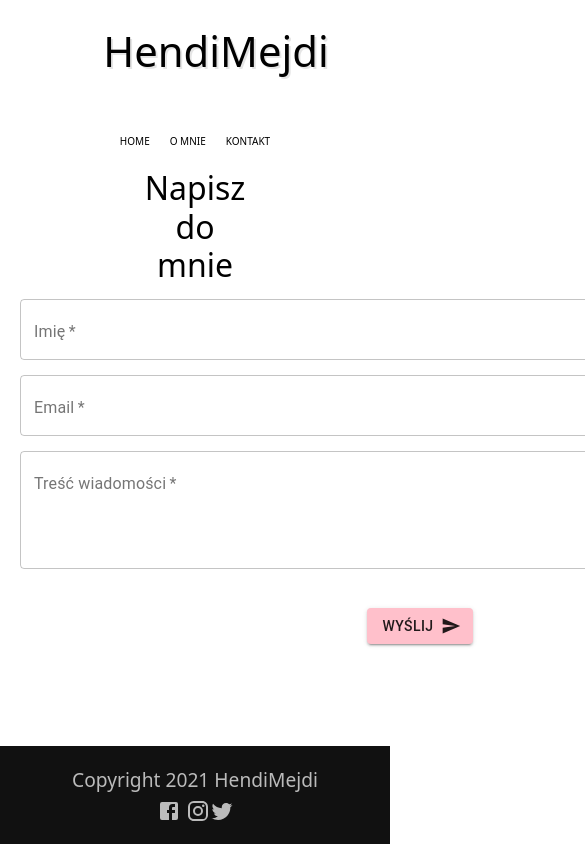
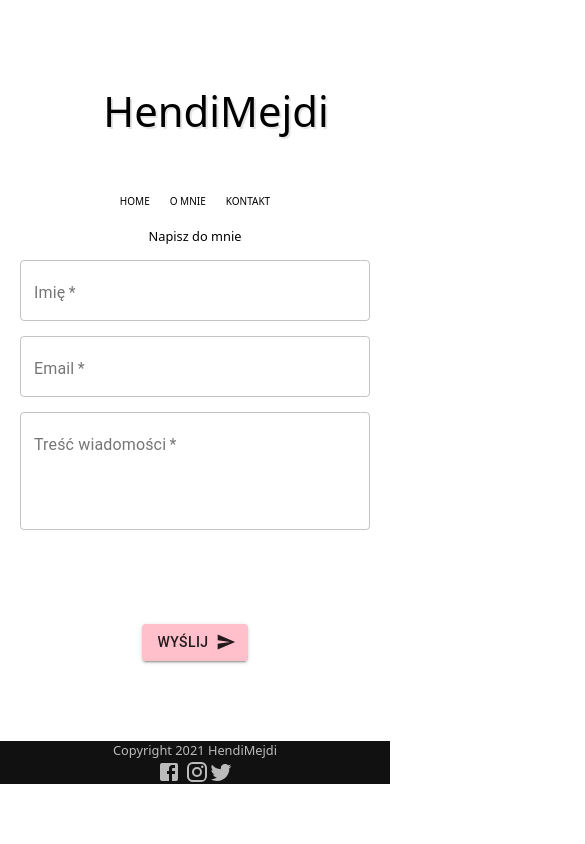
Before and after one commit to Piotr-Zacharski/hendimejdinc, a Next.js app: page /contact in a window 390 px wide. Shown: the top 844 px of the page, 585 px wide, since content can reach past the window. Built offline with nearby package versions, Linux system fonts and the light colour scheme.

Commit message:
Updated contact for RWD

```diff
--- a/components/Layout.js
+++ b/components/Layout.js
@@ -19,13 +19,16 @@ export default function Layout({ children }) {
                         </header>
                         <Nav />
                         <div className="page-content">{ children }</div>
-                            <footer>Copyright 2021 HendiMejdi <br></br>
+                            <footer className="footer">Copyright 2021 HendiMejdi <br></br>
                                 <span className="social-fb"><Link href="/"><FacebookIcon /></Link> </span>
                                 <span className="social-inst"><Link href="/"><InstagramIcon /></Link></span>
                                 <span className="social-tweet"><Link href="/"><TwitterIcon /></Link></span>
                             </footer>
             <style jsx>{`
             font-family: 'Poppins';
+            .social-tweet {
+                margin-left: 4px;
+            }
             .social-fb:hover, .social-inst:hover, .social-tweet:hover {
                 color: lightpink;
                 cursor: pointer;
--- a/components/Nav.js
+++ b/components/Nav.js
@@ -57,9 +57,9 @@ margin: 0 auto;
       &:after {
         width: calc(100% - 60px);
       }
-      @media (max-width: 700px) {
-        width: calc(100% - 10px);
-      }
+      // @media (max-width: 700px) {
+      //   width: calc(100% - 10px);
+      // }
     }
   }
   // @media (max-width: 1300px) {
--- a/pages/contact.js
+++ b/pages/contact.js
@@ -7,6 +7,9 @@ const useStyles = makeStyles({
     marginBottom: 20,
     marginTop: 20,
     display: 'flex',
+    maxWidth: 700,
+    marginLeft: 'auto',
+    marginRight: 'auto',
   },
   button: {
     backgroundColor: 'pink',
@@ -39,8 +42,17 @@ font-size: 2rem;
 position: relative;
 z-index: 2;
 border-radius: 15px;
-width: 30%;
+width: 40%;
 color: black;
+@media (max-width: 700px) {
+  font-size: 0.8rem;
+  padding: 0 10px;
+  width: 100%;
+  justify-content: center;
+  display: flex;
+  margin: 0 auto;
+  align-items: center;
+}
 `;
 
 const Contact = () => {
@@ -57,7 +69,7 @@ const Contact = () => {
         className={classes.contact}
         label="Imię"
         variant="outlined"
-        fullWidth
+
         required>
         </TextField>
         <TextField
@@ -65,13 +77,14 @@ const Contact = () => {
         className={classes.contact}
         label="Email"
         variant="outlined"
-        fullWidth
+
         required>
         </TextField>
         <TextField
+        className={classes.contact}
         label="Treść wiadomości"
         variant="outlined"
-        fullWidth
+
         multiline
         rows={4}
         required>
--- a/styles/globals.css
+++ b/styles/globals.css
@@ -60,14 +60,23 @@ header .intro {
   justify-content: center;
   width: 400px;
 }
-footer {
+.footer {
   background: #111;
   color: #bbb;
   padding: 20px;
   text-align: center;
   margin-top: auto;
   font-size: 1.2rem;
-  max-width: 100%;
+  width: 100%;
+  @media (max-width: 400px) {
+    font-size: 0.8rem;
+    padding: 0 10px;
+    margin: 0 auto;
+    justify-content: center;
+    align-items: center;
+    text-align: center;
+    width: 100vw;
+  }
 }
 .page-content {
   width: 1200px;
@@ -171,10 +180,19 @@ footer {
   }
 } */
 }
-.wrapper {
-  width: 800px;
+/* .wrapper {
+  width: 900px;
   margin: 0 auto;
-}
+  @media (max-width: 700px) {
+    font-size: 0.8rem;
+    padding: 0 10px;
+    margin: 0 auto;
+    justify-content: center;
+    align-items: center;
+    text-align: center;
+    width: 10%
+  }
+} */
 
 /* NAV */
 
```
